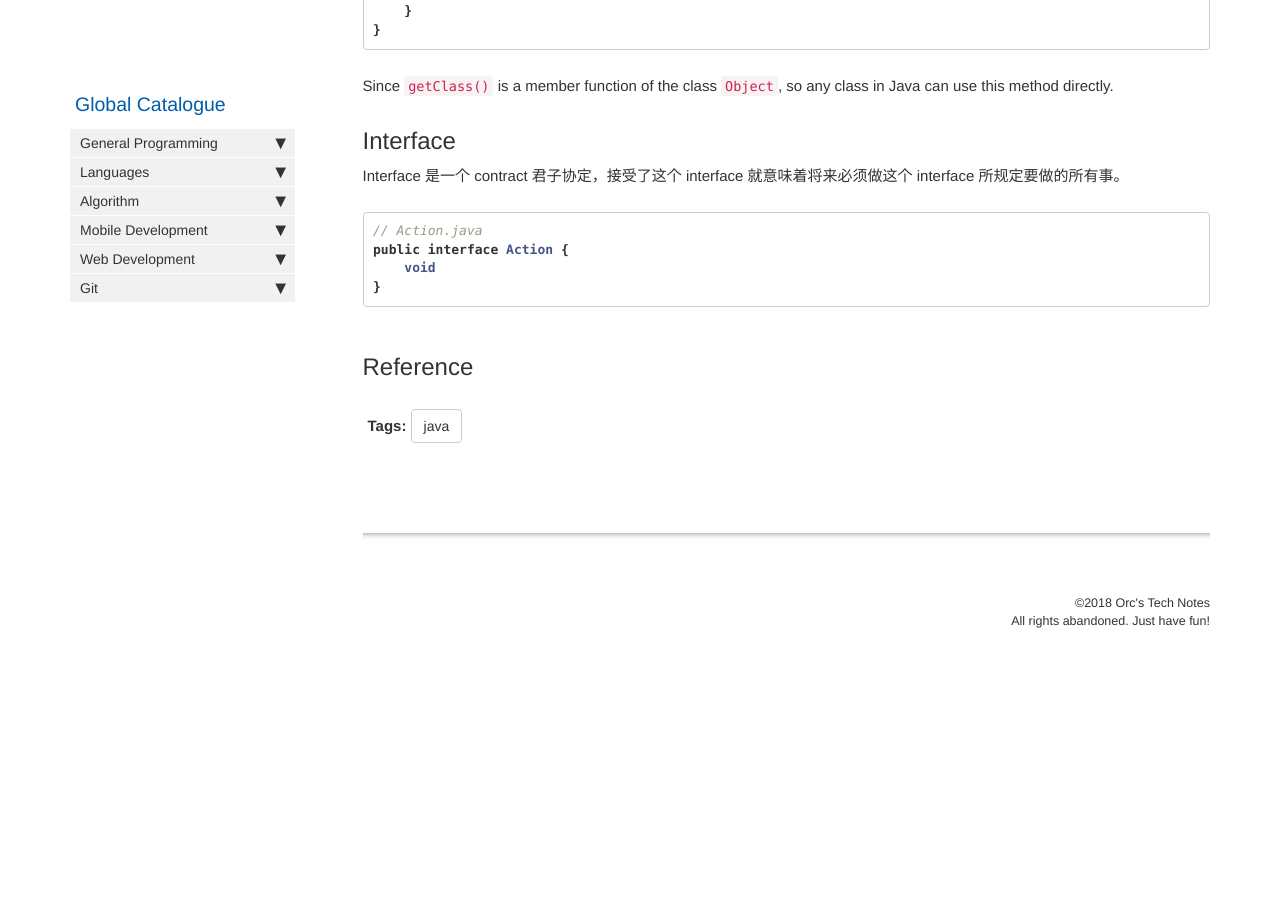
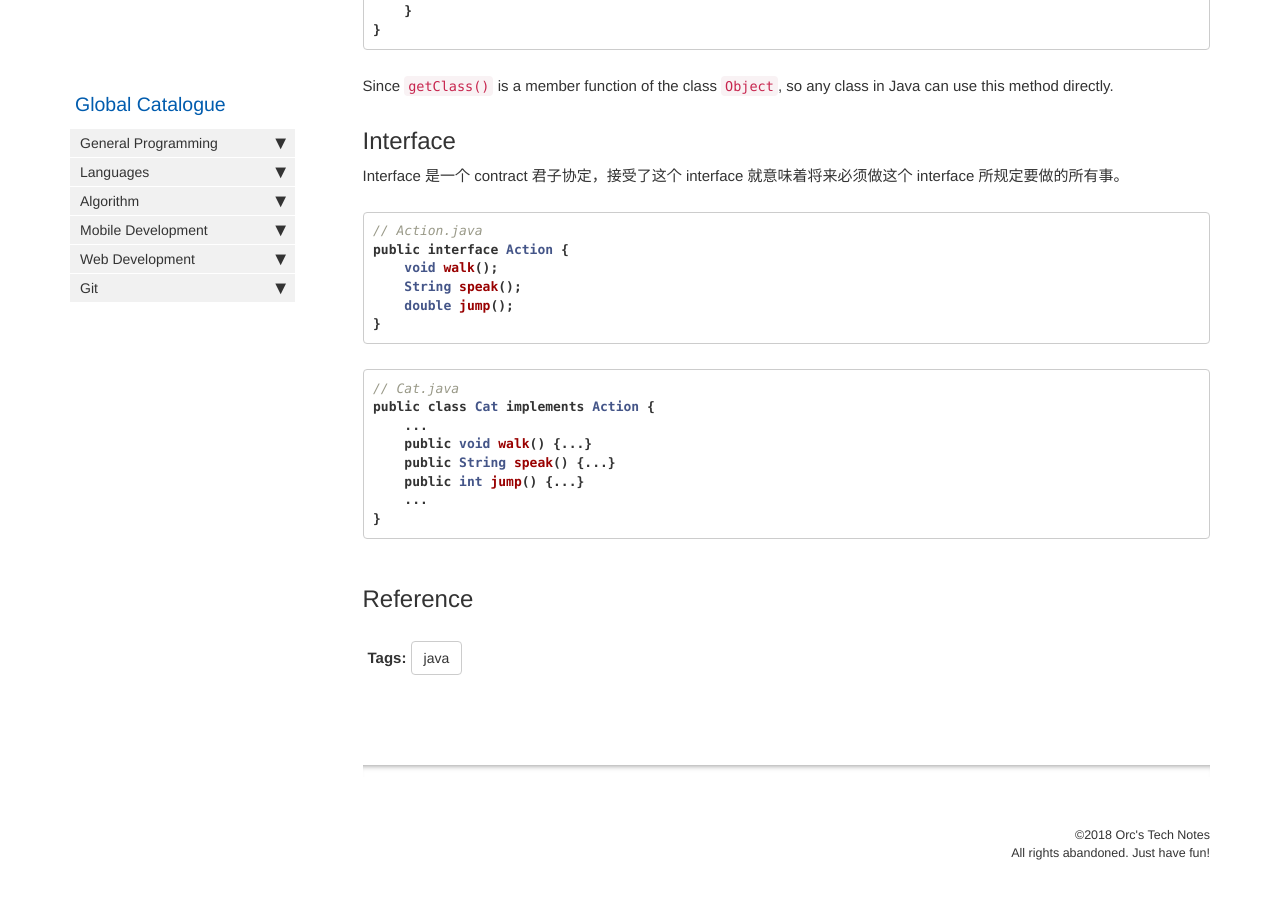
Before and after one commit to HungryOrc/hungryorc.github.io, a Jekyll site: the page built from pages/java/java_class_inheritance_interface.md, in a window 1280 px wide and 900 px high, scrolled down 1484 px. Built offline with Jekyll 4.4.1, drawn with Linux system fonts in a browser that asks for light colours; nearby versions of some CDN libraries; comment, search, counter and statistics services are not loaded; before the commit the page ends 2165 px from its top, so only the background shows below that.

Commit message:
Update java_class_inheritance_interface.md

````diff
--- a/pages/java/java_class_inheritance_interface.md
+++ b/pages/java/java_class_inheritance_interface.md
@@ -69,11 +69,22 @@ Since `getClass()` is a member function of the class `Object`, so any class in J
 
 ## Interface
 Interface 是一个 contract 君子协定，接受了这个 interface 就意味着将来必须做这个 interface 所规定要做的所有事。
-
 ```java
 // Action.java
 public interface Action {
-    void
+    void walk();
+    String speak();
+    double jump();
+}
+```
+```java
+// Cat.java
+public class Cat implements Action {
+    ...
+    public void walk() {...}
+    public String speak() {...}
+    public int jump() {...}
+    ...
 }
 ```
 
````
